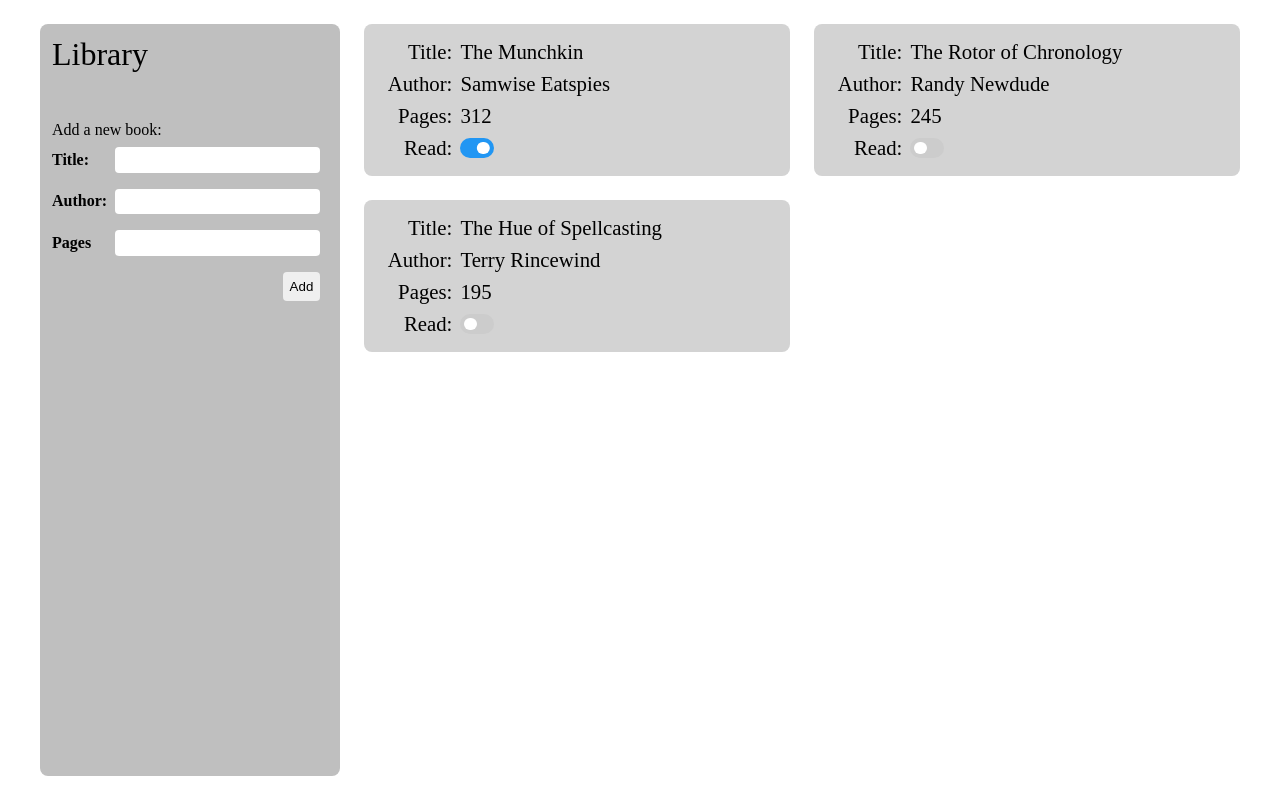
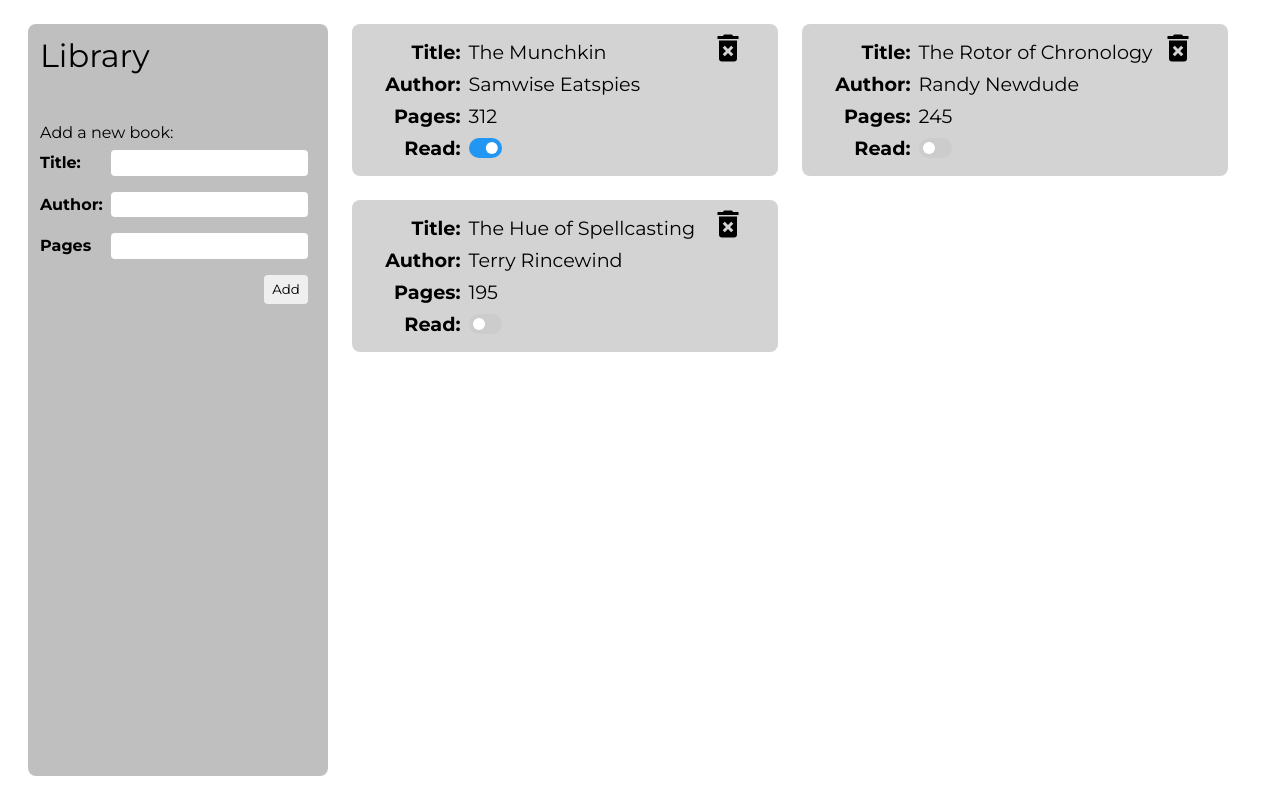
Before and after one commit to JMN327/library, a plain HTML site: page index.html in a window 1280 px wide. Drawn offline with Linux system fonts and the light colour scheme.

Commit message:
Work on assignment point 5.

```diff
--- a/index.html
+++ b/index.html
@@ -4,6 +4,11 @@
     <meta charset="UTF-8">
     <meta name="viewport" content="width=device-width, initial-scale=1.0">
     <title>Library</title>
+
+    <link rel="preconnect" href="https://fonts.googleapis.com">
+    <link rel="preconnect" href="https://fonts.gstatic.com" crossorigin>
+    <link href="https://fonts.googleapis.com/css2?family=Montserrat:ital,wght@0,100..900;1,100..900&display=swap" rel="stylesheet">
+
     <link rel="stylesheet" href="styles.css">
     <link rel="stylesheet" href="toggle_slider.css">
     <script src="javascript.js" defer></script>
@@ -29,3 +34,12 @@
     </div>
 </body>
 </html>
+
+
+    <svg>
+        <symbol id="svg-delete-forever" >
+        <g transform="translate(0,0)">
+            <path d="M6,19A2,2 0 0,0 8,21H16A2,2 0 0,0 18,19V7H6V19M8.46,11.88L9.87,10.47L12,12.59L14.12,10.47L15.53,11.88L13.41,14L15.53,16.12L14.12,17.53L12,15.41L9.88,17.53L8.47,16.12L10.59,14L8.46,11.88M15.5,4L14.5,3H9.5L8.5,4H5V6H19V4H15.5Z" />
+        </g>
+        </symbol>
+    </svg>
--- a/javascript.js
+++ b/javascript.js
@@ -26,10 +26,10 @@ bookCards.addEventListener("change", function (e) {
   let currentCardIndex = e.target.dataset.indexNumber;
   if (e.target.checked) {
     myLibrary[currentCardIndex].read = true;
-    displayBooks()
+    displayBooks();
   } else {
     myLibrary[currentCardIndex].read = false;
-    displayBooks()
+    displayBooks();
   }
 });
 
@@ -115,7 +115,21 @@ function displayBooks() {
 
     li.appendChild(node);
     ul.appendChild(li);
-    bookCards.appendChild(ul);
+
+    /* <svg><use href="#svg-delete-forever"></use></svg> */
+    let use = document.createElementNS("http://www.w3.org/2000/svg","use");
+    use.setAttribute("href", "#svg-delete-forever");
+    let svg = document.createElementNS("http://www.w3.org/2000/svg", "svg");
+    /* svg.setAttribute("data-index-number", index); */
+    svg.appendChild(use);
+
+    let bookWrapper = document.createElement("div");
+    bookWrapper.classList.add("book-wrapper");
+
+    bookWrapper.appendChild(ul);
+    bookWrapper.appendChild(svg);
+
+    bookCards.appendChild(bookWrapper);
   });
 }
 
--- a/styles.css
+++ b/styles.css
@@ -3,6 +3,7 @@
   margin: 0;
   box-sizing: border-box;
   /* outline: solid 1px green; */
+  font-family: "Montserrat", sans-serif;
 }
 body {
   display: flex;
@@ -23,29 +24,39 @@ body {
   grid-auto-rows: min-content;
   gap: 24px;
   margin-left: 24px;
+  position: relative;
 }
-#book-cards > .book {
-  background-color: lightgray;
-  /* border: solid 1px black; */
-  border-radius: 8px;
-  padding: 12px;
-  font-size: 1.3rem;
-  line-height: 2rem;
+.book-wrapper {
+    display: grid;
+    grid-template-columns: 7fr 1fr;
 
+    background-color: lightgray;
+    /* border: solid 1px black; */
+    border-radius: 8px;
+    padding: 12px;
+    font-size: 1.2rem;
+    line-height: 2rem;
+}
+
+
+.book-wrapper > .book {
   display: grid;
-  grid-template-columns: 1fr 4fr;
+  grid-template-columns: 2fr 5fr;
   align-items: center;
+
+
 }
-#book-cards > .book > * {
+.book-wrapper > .book > * {
   display: flex;
   padding: 0px 4px;
+
 }
-#book-cards > .book > *:nth-child(2n) {
+.book-wrapper > .book > *:nth-child(2n) {
   justify-content: left;
 }
-
-#book-cards > .book > *:nth-child(2n + 1) {
+.book-wrapper > .book > *:nth-child(2n + 1) {
   justify-content: right;
+  font-weight: 700;
 }
 
 .side-bar {
@@ -85,6 +96,7 @@ li {
     border-radius: 4px;
     outline: none;
     border: none;
+    cursor: pointer;
   }
   button:hover {
     background-color: white;
@@ -118,3 +130,19 @@ li {
 label {
   font-weight: 700;
 }
+
+svg {
+    /* outline: auto; */
+    width: 24px;
+    height: 24px;
+    fill: black;
+    transform: scale(1.5);
+    margin: 0px;
+    padding: 0px;
+    cursor: pointer;
+  }
+
+use {
+    width: 24px;
+    height: 24px;
+}
```
Also changed, not shown: media/svg/book-remove.png (added), media/svg/book-remove.svg (added), media/svg/delete-forever.svg (added).
